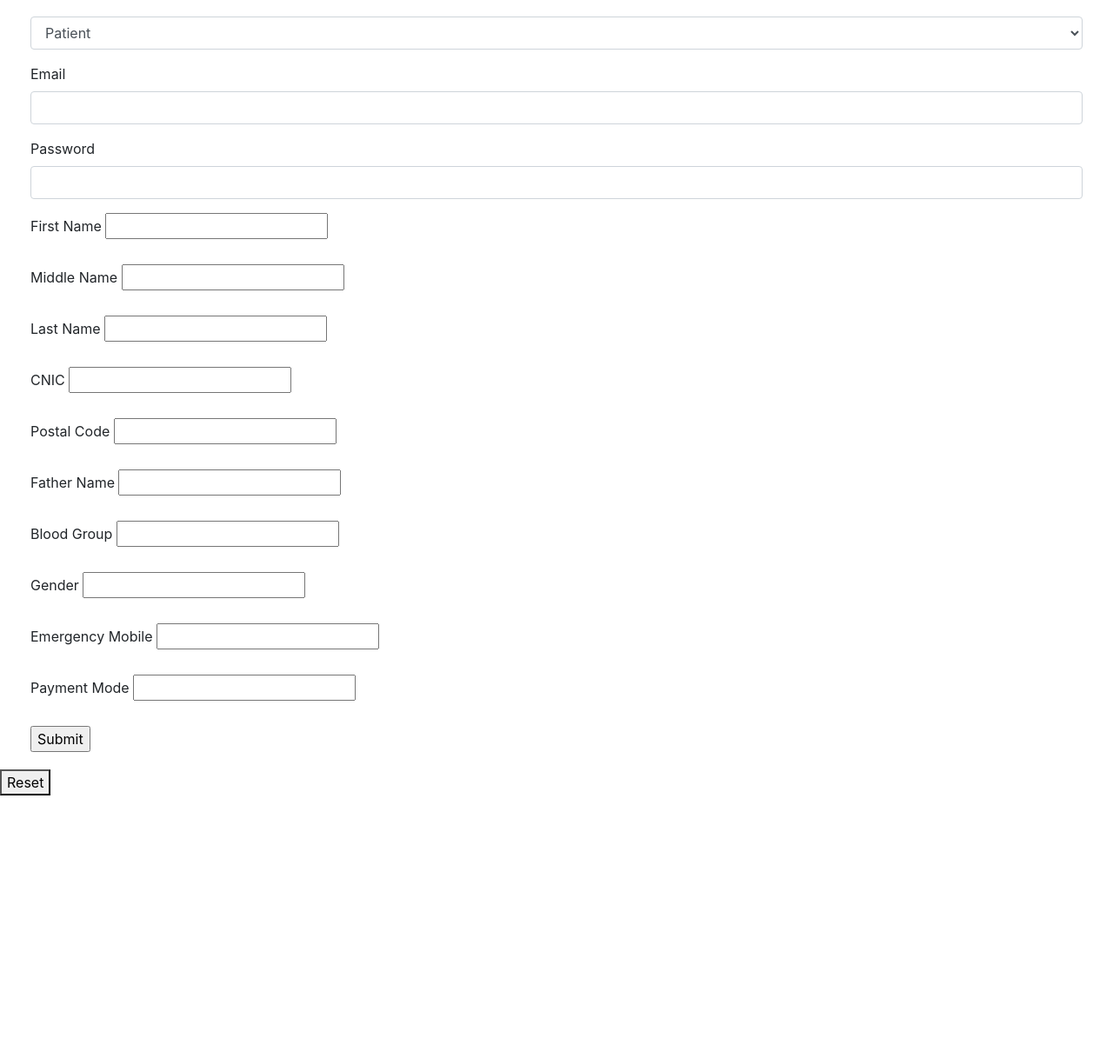
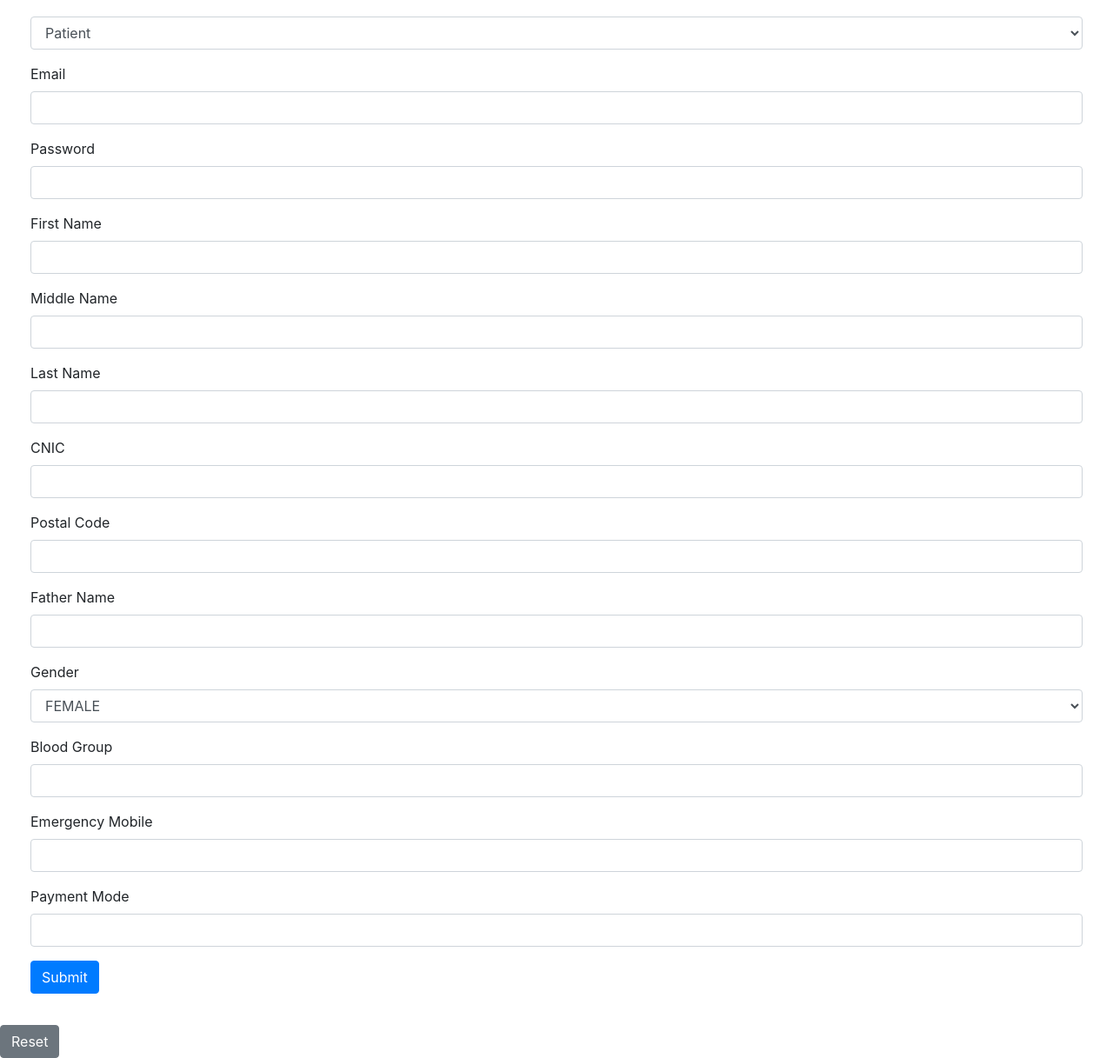
Before and after one commit to macwindow10/health_care_flask, a Flask app: page /register in a window 1280 px wide. Shown: the part 217-1434 px from the top of the page at 87% size. Before the commit the page ends 1132 px from the top, so only its background shows below. Run offline with Flask 2, Linux system fonts and the light colour scheme; some libraries are stand-ins or nearby versions.

Commit message:
patient doctor

```diff
--- a/schema.sql
+++ b/schema.sql
@@ -3,6 +3,7 @@ DROP TABLE IF EXISTS users;
 CREATE TABLE users (
     id INTEGER PRIMARY KEY AUTOINCREMENT,
     created TIMESTAMP NOT NULL DEFAULT CURRENT_TIMESTAMP,
+    role TEXT NULL,
     fname TEXT NULL,
     mname TEXT NULL,
     lname TEXT NULL,
--- a/templates/register.html
+++ b/templates/register.html
@@ -4,8 +4,8 @@
     <meta charset="UTF-8">
     <link rel="stylesheet" href="https://fonts.googleapis.com/css?family=Open+Sans:300,400">
     <link rel="stylesheet" href="static/css/bootstrap.min.css">
-    <link rel="stylesheet" href="{{ url_for('static', filename= 'css/style.css') }}">
     <title>Health Care - Register</title>
+    <script src="https://ajax.googleapis.com/ajax/libs/jquery/3.6.1/jquery.min.js"></script>
     <script>
         function validateForm() {
           let email = document.forms["myForm"]["email"].value;
@@ -26,8 +26,17 @@
             return false;
         }
 
-
-
+        function onrolechange(selectedRole) {
+            console.log('onrolechange');
+            console.log(selectedRole.value);
+            if (selectedRole.value === 'DOCTOR') {
+                $('#divPatient').hide();
+                $('#divDoctor').show();
+            } else {
+                $('#divDoctor').hide();
+                $('#divPatient').show();
+            }
+        }
 
     </script>
 </head>
@@ -43,9 +52,9 @@
     <div class="container-fluid">
 
         <div class="form-group">
-            <select class="form-control">
-                <option>Patient</option>
-                <option>Doctor</option>
+            <select class="form-control" id="role" name="role" onchange="onrolechange(this)">
+                <option selected value="PATIENT">Patient</option>
+                <option value="DOCTOR">Doctor</option>
             </select>
         </div>
 
@@ -59,51 +68,88 @@
             <input class="form-control" type="password" name="password"/>
         </div>
 
-        <label>First Name</label>
-        <input type="text" name="fname"/>
-        <br/><br/>
+        <div class="form-group">
+            <label class="form-label">First Name</label>
+            <input class="form-control" type="text" name="fname"/>
+        </div>
 
-        <label>Middle Name</label>
-        <input type="text" name="mname"/>
-        <br/><br/>
+        <div class="form-group">
+            <label class="form-label">Middle Name</label>
+            <input class="form-control" type="text" name="mname"/>
+        </div>
 
-        <label>Last Name</label>
-        <input type="text" name="lname"/>
-        <br/><br/>
+        <div class="form-group">
+            <label class="form-label">Last Name</label>
+            <input class="form-control" type="text" name="lname"/>
+        </div>
 
-        <label>CNIC</label>
-        <input type="text" name="cnic"/>
-        <br/><br/>
+        <div class="form-group">
+            <label class="form-label">CNIC</label>
+            <input class="form-control" type="text" name="cnic"/>
+        </div>
 
-        <label>Postal Code</label>
-        <input type="number" name="postal_code"/>
-        <br/><br/>
+        <div class="form-group">
+            <label class="form-label">Postal Code</label>
+            <input class="form-control" type="number" name="postal_code"/>
+        </div>
 
-        <label>Father Name</label>
-        <input type="text" name="father_name"/>
-        <br/><br/>
+        <div class="form-group">
+            <label class="form-label">Father Name</label>
+            <input class="form-control" type="text" name="father_name"/>
+        </div>
 
-        <label>Blood Group</label>
-        <input type="text" name="blood_group"/>
-        <br/><br/>
+        <div class="form-group">
+            <label class="form-label">Gender</label>
+            <select class="form-control" name="gender">
+                <option value="MALE">MALE</option>
+                <option selected value="FEMALE">FEMALE</option>
+            </select>
+        </div>
 
-        <label>Gender</label>
-        <input type="text" name="gender"/>
-        <br/><br/>
+        <div id="divPatient">
+            <div class="form-group">
+                <label class="form-label">Blood Group</label>
+                <input class="form-control" type="text" name="blood_group"/>
+            </div>
 
-        <label>Emergency Mobile</label>
-        <input type="text" name="emergency_mobile"/>
-        <br/><br/>
+            <div class="form-group">
+                <label class="form-label">Emergency Mobile</label>
+                <input class="form-control" type="text" name="emergency_mobile"/>
+            </div>
 
-        <label>Payment Mode</label>
-        <input type="text" name="payment_mode"/>
-        <br/><br/>
+            <div class="form-group">
+                <label class="form-label">Payment Mode</label>
+                <input class="form-control" type="text" name="payment_mode"/>
+            </div>
+        </div>
 
-        <input type="submit" name="Submit" value="Submit"/>
+        <div id="divDoctor" style="display: none">
+            <div class="form-group">
+                <label class="form-label">Qualification</label>
+                <input class="form-control" type="text" name="qualification"/>
+            </div>
+
+            <div class="form-group">
+                <label class="form-label">Area of Expertise</label>
+                <select class="form-control" id="expertise" name="expertise">
+                    <option selected value="MedicalSpecialist">Medical Specialist</option>
+                    <option value="Cardiologists">Cardiologists</option>
+                    <option value="Dermatologists">Dermatologists</option>
+                    <option value="ENT">ENT</option>
+                    <option value="Gastroenterologists">Gastroenterologists</option>
+                    <option value="Gynecologists">Gynecologists</option>
+                    <option value="Pediatricians">Pediatricians</option>
+                </select>
+            </div>
+        </div>
+
+        <div class="form-group">
+            <input class="btn btn-primary" type="submit" name="Submit" value="Submit"/>
+        </div>
     </div>
 
 </form>
-<button onclick="reset()">Reset</button>
+<button class="btn btn-secondary" onclick="reset()">Reset</button>
 
 </body>
 </html>
```
